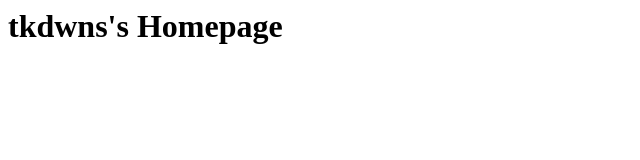
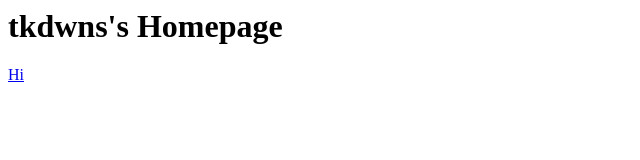
Before and after one commit to tkdwnws644/web2025, a plain HTML site: page index.html in a window 1280 px wide. Shown: the full height of the page, 0-640 px from the left. Drawn offline with Linux system fonts and the light colour scheme.

Commit message:
Update index.html

```diff
--- a/index.html
+++ b/index.html
@@ -4,5 +4,6 @@
   </head>
   <body>
     <H1>tkdwns's Homepage</H1>
+    <a href="hi.htm">Hi</a>
   </body>
 </html>
```
